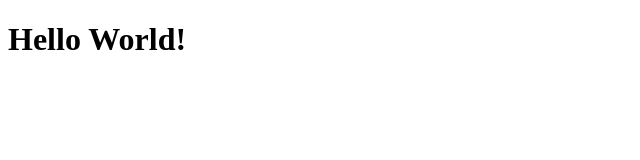
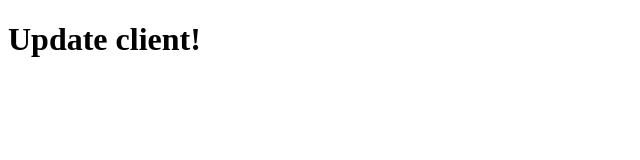
Before and after one commit to Andbet97/CRUD-React-Node-Express, a React (Create React App) app in the folder Frontend-React/: page /client/edit/1 in a window 1280 px wide. Shown: the top 160 px of the page, without its empty margins (0-640 px from the left). Built offline with nearby package versions, Linux system fonts and the light colour scheme.

Commit message:
Add routes and basic components

```diff
--- a/Frontend-React/package.json
+++ b/Frontend-React/package.json
@@ -10,6 +10,7 @@
     "@testing-library/user-event": "^12.1.10",
     "react": "^17.0.1",
     "react-dom": "^17.0.1",
+    "react-router-dom": "^5.2.0",
     "react-scripts": "4.0.1",
     "web-vitals": "^0.2.4"
   },
--- a/Frontend-React/src/App.js
+++ b/Frontend-React/src/App.js
@@ -1,12 +1,27 @@
+import React from "react";
+import {
+  BrowserRouter as Router,
+  Switch,
+  Route,
+  Redirect
+} from "react-router-dom";
 import './App.css';
+import { ClientList } from "./components/ClientsList";
+import { CreateClient } from "./components/CreateClient";
+import { UpdateClient } from "./components/UpdateClient";
 
 function App() {
   return (
-    <div className="App">
-      <h1>
-        Hello World!
-    </h1>
-    </div>
+    <Router>
+      <div>
+        <Switch>
+          <Redirect exact from="/" to="/client/list" />
+          <Route path="/client/list" component={ClientList} />
+          <Route path="/client/create" component={CreateClient} />
+          <Route path="/client/edit/:id" component={UpdateClient} />
+        </Switch>
+      </div>
+    </Router>
   );
 }
 
--- /dev/null
+++ b/Frontend-React/src/components/ClientsList.js
@@ -0,0 +1,5 @@
+import React from 'react';
+
+export const ClientList = () => (
+    <h1>List clients!</h1>
+)
--- /dev/null
+++ b/Frontend-React/src/components/CreateClient.js
@@ -0,0 +1,5 @@
+import React from 'react';
+
+export const CreateClient = () => (
+    <h1>Create client!</h1>
+)
--- /dev/null
+++ b/Frontend-React/src/components/UpdateClient.js
@@ -0,0 +1,5 @@
+import React from 'react';
+
+export const UpdateClient = () => (
+    <h1>Update client!</h1>
+)
```
